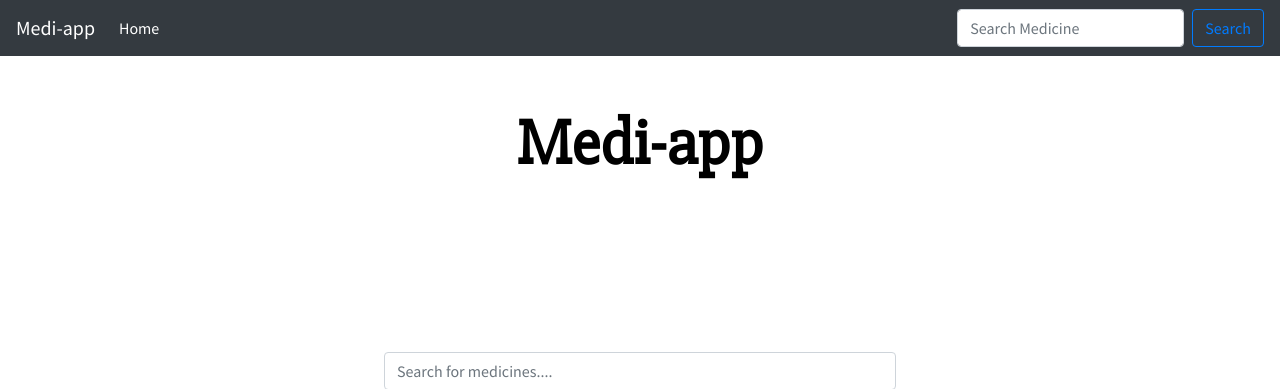
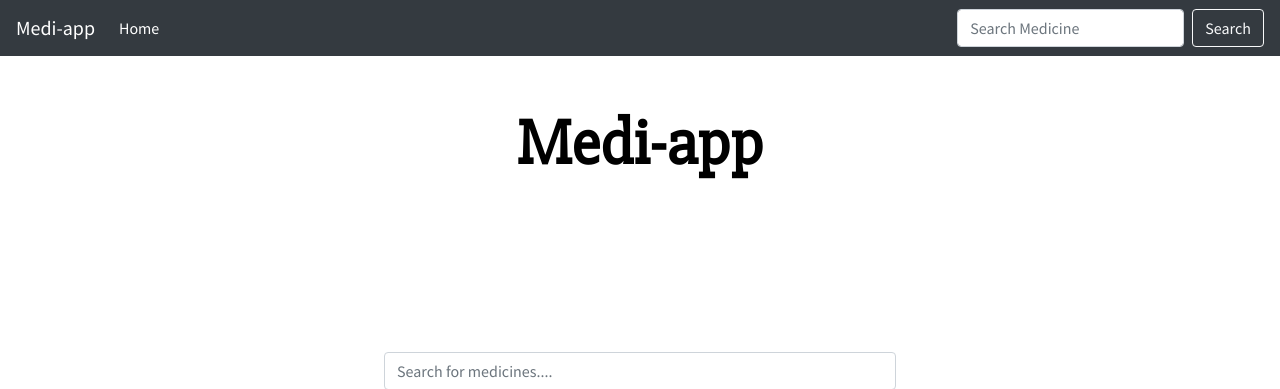
Before and after one commit to arundaniel-kennedy/Medical-app, a Flask app: page / in a window 1280 px wide. Shown: the top 389 px of the page. Run offline with Flask 2, Linux system fonts and the light colour scheme; some libraries are stand-ins or nearby versions.

Commit message:
Update base.html

```diff
--- a/templates/base.html
+++ b/templates/base.html
@@ -26,7 +26,7 @@
 
     <form class="form-inline my-2 my-lg-0">
       <input class="form-control mr-sm-2" type="search" placeholder="Search Medicine" aria-label="Search">
-      <button class="btn btn-outline-primary my-2 my-sm-0" type="submit">Search</button>
+      <button class="btn btn-outline-light my-2 my-sm-0" type="submit">Search</button>
     </form>
 
     </nav>
```
